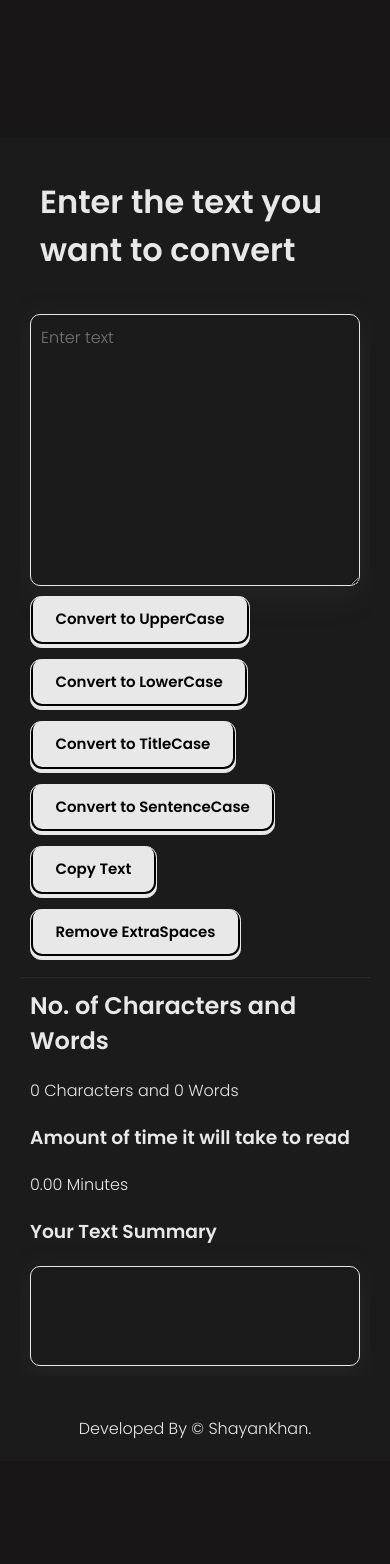
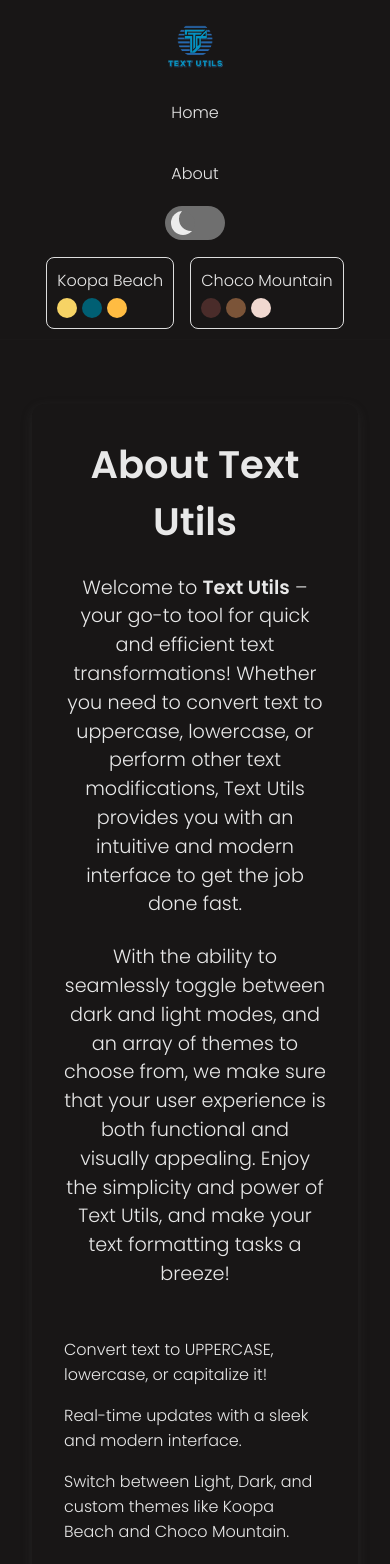
Before and after one commit to Shayan-git-tech/text-utils, a React (Create React App) app: page /about in a window 390 px wide. Shown: the top 1564 px of the page. Before the commit the page ends 1461 px from the top, so only its background shows below. Built offline with nearby package versions, Linux system fonts and the light colour scheme.

Commit message:
Added React Router

```diff
--- a/package.json
+++ b/package.json
@@ -11,6 +11,7 @@
     "@testing-library/user-event": "^13.5.0",
     "react": "^18.3.1",
     "react-dom": "^18.3.1",
+    "react-router-dom": "^6.27.0",
     "react-scripts": "5.0.1",
     "web-vitals": "^2.1.4"
   },
--- a/src/App.css
+++ b/src/App.css
@@ -62,29 +62,132 @@ body.light {
 header {
   display: flex;
   align-items: center;
-  padding: 20px;
-  gap: 2rem;
   justify-content: space-between;
+  padding: 10px 20px;
+  width: 100%;
   background-color: var(--background);
   color: inherit;
-  border-bottom: 0.2px solid rgb(47, 47, 47, 0.1);
+  border-bottom: 0.2px solid rgba(47, 47, 47, 0.1);
+  flex-wrap: wrap;
 }
 
 .logo-container {
   display: flex;
+  justify-content: center;
   align-items: center;
 }
 
+.logo {
+  max-width: 150px;
+  height: auto;
+  cursor: pointer;
+}
+
+nav {
+  display: flex;
+  flex-grow: 1;
+  justify-content: flex-start;
+}
+
+nav ul {
+  display: flex;
+  gap: 2rem;
+  list-style: none;
+}
+
+nav ul li {
+  display: inline-block;
+}
+
+nav a {
+  text-decoration: none;
+  color: inherit;
+}
+
+/* Dark & Light Mode Switch */
+.switch-container{
+  margin-right: 2rem ;
+}
 
 
-.logo {
-  display: block;
-  width: 150px;
-  max-width: 150px;
-  aspect-ratio: auto;
+.switch {
+  font-size: 17px;
+  position: relative;
+  display: inline-block;
+  width: 3.5em;
+  height: 2em;
+}
+
+/* Hide default HTML checkbox */
+.switch input {
+  opacity: 0;
+  width: 0;
+  height: 0;
+}
+
+/* The slider */
+.slider {
+  background: var(--switch-background);
+  position: absolute;
   cursor: pointer;
+  top: 0;
+  left: 0;
+  right: 0;
+  bottom: 0;
+  background-color: var(--switch-background);
+  transition: .5s;
+  border-radius: 30px;
+}
 
+.slider:before {
+  position: absolute;
+  content: "";
+  height: 1.4em;
+  width: 1.4em;
+  border-radius: 50%;
+  left: 10%;
+  bottom: 15%;
+  box-shadow: inset 8px -4px 0px 0px #ececec;
+  background: var(--switch-background);
+  transition: .5s;
 }
+
+input:checked + .slider {
+  background-color: var(--switch-background);
+}
+
+input:checked + .slider:before {
+  transform: translateX(100%);
+  box-shadow: inset 15px -4px 0px 15px #fff000;
+}
+
+
+/* Responsive Styles */
+
+@media (max-width: 768px) {
+  header {
+    flex-direction: column;
+  }
+  .switch-container{
+    margin: 10px 0 ;
+  }
+
+  nav ul {
+    flex-direction: column;
+    gap: 1rem;
+    text-align: center;
+  }
+
+  .logo {
+    max-width: 100px;
+  }
+
+  .switch-container {
+    margin-left: 0;
+    margin-top: 10px;
+  }
+}
+
 
 footer {
   display: flex;
@@ -199,12 +302,69 @@ button {
   transform: translateY(0);
 }
 
+/* About Component Styles */
+.about-container {
+  padding: 4rem 2rem;
+  background-color: var(--background);
+  color: var(--text-color);
+  display: flex;
+  justify-content: center;
+  align-items: center;
+  min-height: 100vh;
+}
+
+.about-content {
+  max-width: 800px;
+  text-align: center;
+  background: var(--background-secondary);
+  padding: 2rem;
+  border-radius: 12px;
+  box-shadow: 0 4px 12px rgba(78, 78, 78, 0.23);
+}
+
+.about-title {
+  font-size: 2.4rem;
+  margin-bottom: 1.5rem;
+  color: var(--primary-color);
+}
+
+.about-description, .about-details {
+  font-size: 1.2rem;
+  line-height: 1.8rem;
+  margin-bottom: 1.5rem;
+}
+
+.about-features {
+  list-style: none;
+  padding: 0;
+  margin: 2rem 0;
+}
+
+.about-features li {
+  margin: 1rem 0;
+  font-size: 1rem;
+  text-align: left;
+}
+
+.cta-button {
+  padding: 0.8rem 2rem;
+  background-color: var(--primary-color);
+  color: #fff;
+  border: none;
+  border-radius: 8px;
+  font-size: 1rem;
+  cursor: pointer;
+  transition: background-color 0.3s;
+}
+
+.cta-button:hover {
+  background-color: var(--primary-color-dark);
+}
+
+
 /* Media Queries for Responsive Design */
 
 @media (max-width: 768px) {
-  .navigation > ul > li {
-    margin-left: 1rem;
-  }
 
   .upper-case, .calculate-char {
     width: 95%; /* Adjust width for tablets */
@@ -217,13 +377,13 @@ button {
 }
 
 @media (max-width: 480px) {
-  .navigation > ul {
+  nav > ul {
     display: flex;
     flex-direction: column;
     align-items: center;
   }
 
-  .navigation > ul > li {
+  nav > ul > li {
     margin: 0;
     padding: 10px;
   }
@@ -245,62 +405,6 @@ button {
   }
 }
 
-/* Dark & Light Mode Switch */
-.switch-container{
-  margin-left: 55rem ;
-}
-
-
-.switch {
-  font-size: 17px;
-  position: relative;
-  display: inline-block;
-  width: 3.5em;
-  height: 2em;
-}
-
-/* Hide default HTML checkbox */
-.switch input {
-  opacity: 0;
-  width: 0;
-  height: 0;
-}
-
-/* The slider */
-.slider {
-  background: var(--switch-background);
-  position: absolute;
-  cursor: pointer;
-  top: 0;
-  left: 0;
-  right: 0;
-  bottom: 0;
-  background-color: var(--switch-background);
-  transition: .5s;
-  border-radius: 30px;
-}
-
-.slider:before {
-  position: absolute;
-  content: "";
-  height: 1.4em;
-  width: 1.4em;
-  border-radius: 50%;
-  left: 10%;
-  bottom: 15%;
-  box-shadow: inset 8px -4px 0px 0px #ececec;
-  background: var(--switch-background);
-  transition: .5s;
-}
-
-input:checked + .slider {
-  background-color: var(--switch-background);
-}
-
-input:checked + .slider:before {
-  transform: translateX(100%);
-  box-shadow: inset 15px -4px 0px 15px #fff000;
-}
 
 /*Alert Box */
 
--- a/src/App.js
+++ b/src/App.js
@@ -2,8 +2,15 @@ import React, { useState, useEffect } from 'react';
 import './App.css';
 import Header from './Components/Shared/Header.js';
 import Footer from './Components/Shared/Footer.js';
+import About from './Components/Home/About.js'
 import UpperCase from './Components/Home/UpperCase.js';
 import Alert from './Components/Home/Alert.js';
+import {
+  BrowserRouter as Router,
+  Routes,
+  Route
+} from "react-router-dom";
+
 
 function App() {
   const [mode, setMode] = useState('dark');  // Default to dark mode
@@ -69,12 +76,20 @@ function App() {
   }, [theme, mode]);  // Depend on both theme and mode
 
   return (
+    <Router>
       <div>
         <Header mode={mode} toggleMode={toggleMode} setTheme={handleThemeChange} />
+        <Routes>
+          <Route path="/" element={<>
             <Alert alert={alert} alertVisible={alertVisible} />
             <UpperCase heading="Enter the text you want to convert" showAlert={showAlert} />
+          </>} />
+          <Route path="/about" element={<><About /></>} />
+
+        </Routes>
         <Footer name="ShayanKhan." />
       </div>
+    </Router>
   );
 }
 
--- /dev/null
+++ b/src/Components/Home/About.js
@@ -0,0 +1,24 @@
+import React from 'react';
+
+export default function About() {
+  return (
+    <section className="about-container">
+      <div className="about-content">
+        <h1 className="about-title">About Text Utils</h1>
+        <p className="about-description">
+          Welcome to <strong>Text Utils</strong> – your go-to tool for quick and efficient text transformations! Whether you need to convert text to uppercase, lowercase, or perform other text modifications, Text Utils provides you with an intuitive and modern interface to get the job done fast.
+        </p>
+        <p className="about-details">
+          With the ability to seamlessly toggle between dark and light modes, and an array of themes to choose from, we make sure that your user experience is both functional and visually appealing. Enjoy the simplicity and power of Text Utils, and make your text formatting tasks a breeze!
+        </p>
+        <ul className="about-features">
+          <li>Convert text to UPPERCASE, lowercase, or capitalize it!</li>
+          <li>Real-time updates with a sleek and modern interface.</li>
+          <li>Switch between Light, Dark, and custom themes like Koopa Beach and Choco Mountain.</li>
+          <li>Easy to use, accessible, and responsive on all devices.</li>
+        </ul>
+        <button className="cta-button">Explore Text Utils Now</button>
+      </div>
+    </section>
+  );
+}
--- a/src/Components/Shared/Header.js
+++ b/src/Components/Shared/Header.js
@@ -1,13 +1,20 @@
 import React from 'react';
 import logo from '../../Logo.png';
 import ThemeSwitcher from '../Home/ThemeSwitcher';
+import {Link} from 'react-router-dom'
 
 export default function Header(props) {
   return (
     <header>
       <div className="logo-container">
-        <img src={logo} alt="Logo" className='logo' />
+        <Link to ="/"><img src={logo} alt="Logo" className='logo' /></Link>
       </div>
+      <nav>
+        <ul>
+          <li><Link to="/">Home</Link></li>
+          <li><Link to="/about">About</Link></li>
+        </ul>
+      </nav>
       <div className='switch-container'>
         <label className="switch">
           <input type="checkbox" onClick={props.toggleMode} />
```
Also changed, not shown: src/Components/Home/Sentence.js (deleted, +0 -77 lines), 1 other file (tests, documents, lock files or other folders). Lines whose indentation alone changed are shown as unchanged.
